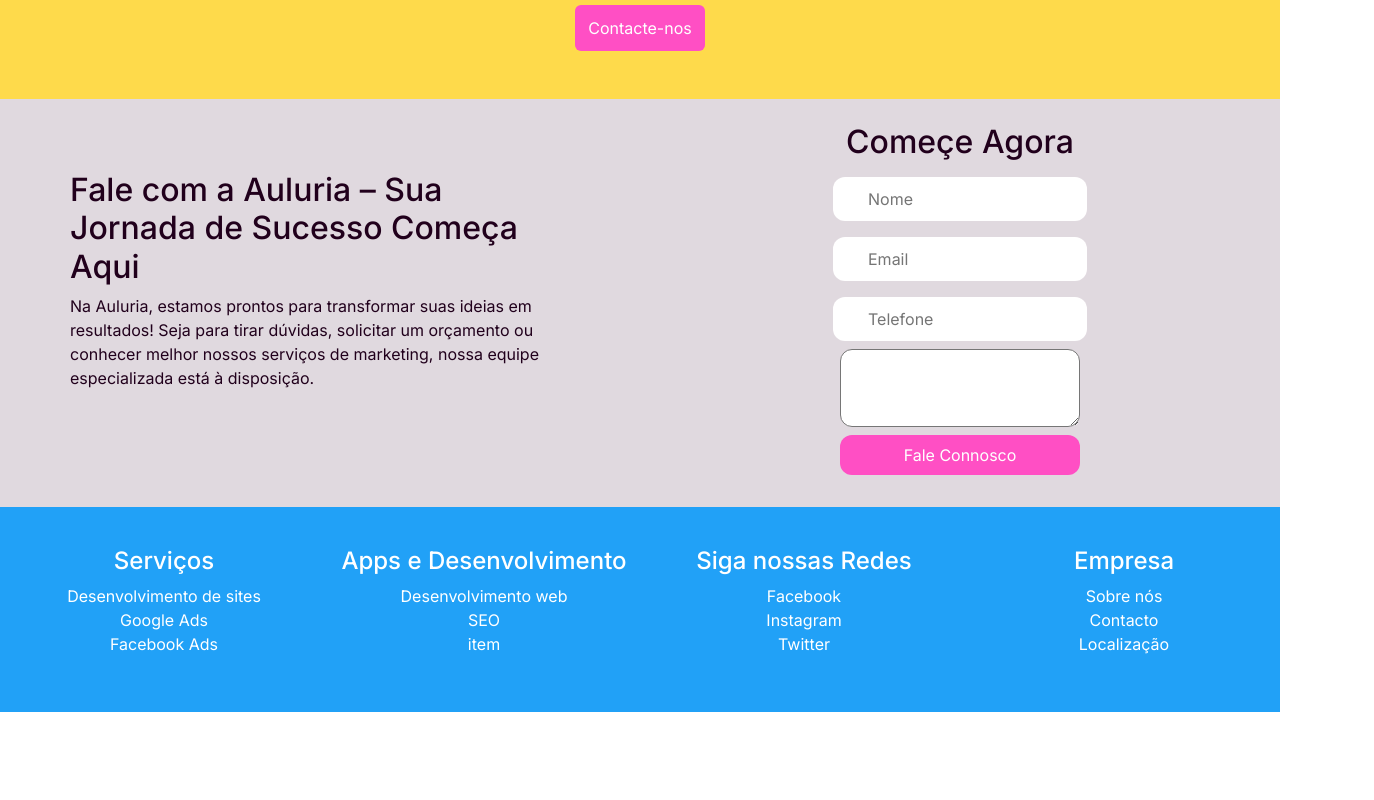
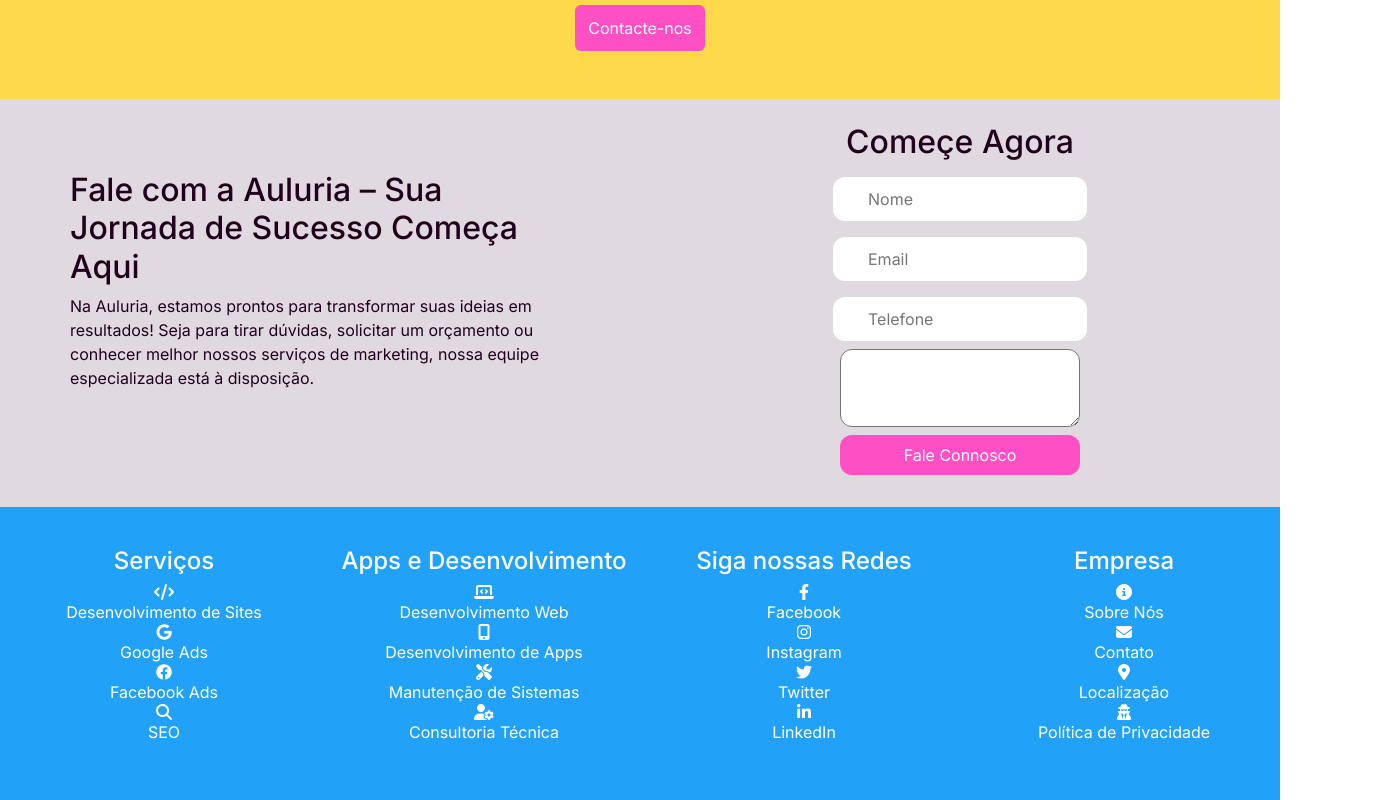
Before and after one commit to m3rcio/algomark2, an Angular app: page / in a window 1280 px wide. Shown: the part 2761-3561 px from the top of the page, 1374 px wide, since content can reach past the window. Before the commit the page ends 3473 px from the top, so only its background shows below. Built offline with nearby package versions, Linux system fonts and the light colour scheme.

Commit message:
adicionado links no footer e resolvido scrolling horizontal

```diff
--- a/src/app/app.component.css
+++ b/src/app/app.component.css
@@ -1,6 +1,10 @@
 /* @import '../assets/css/fontawesome.css'; */
 @import url('https://fonts.googleapis.com/css2?family=Inter:ital,opsz,wght@0,14..32,100..900;1,14..32,100..900&family=Outfit:wght@100..900&display=swap');
 
+
+body{
+      overflow-x: hidden;
+}
 *{
     font-family: "Inter", sans-serif;
     font-style: normal;
@@ -227,11 +231,13 @@
 }
 
 footer{
-    width: 100%;
     background-color: rgb(33, 161, 247);
     padding-top: 40px;
     padding-bottom: 40px;
     color: white;
+    box-sizing: border-box;
+    max-width: 100vw;
+    overflow-x: hidden;
 }
 
 footer h4{
--- a/src/app/app.component.html
+++ b/src/app/app.component.html
@@ -1,4 +1,4 @@
-
+<link rel="stylesheet" href="https://cdnjs.cloudflare.com/ajax/libs/font-awesome/6.4.2/css/all.min.css">
     <header>
         <div class="menu">
             <div class="menu-btn">Menu</div>
@@ -89,31 +89,47 @@
 
         </div>
     </main>
-    <footer>
-        <div class="row">
-            <div class="col-lg-3"><ul>
+<footer>
+    <div class="row">
+        <div class="col-lg-3">
+            <ul>
                 <li><h4>Serviços</h4></li>
-                <li>Desenvolvimento de sites</li>
-                <li>Google Ads</li>
-                <li>Facebook Ads</li>
-            </ul></div>
-            <div class="col-lg-3"><ul>
+                <li><i class="fas fa-code"></i> Desenvolvimento de Sites</li>
+                <li><i class="fab fa-google"></i> Google Ads</li>
+                <li><i class="fab fa-facebook"></i> Facebook Ads</li>
+                <li><i class="fas fa-search"></i> SEO</li>
+            </ul>
+        </div>
+
+        <div class="col-lg-3">
+            <ul>
                 <li><h4>Apps e Desenvolvimento</h4></li>
-                <li>Desenvolvimento web</li>
-                <li>SEO</li>
-                <li>item</li>
-            </ul></div>
-            <div class="col-lg-3"><ul>
+                <li><i class="fas fa-laptop-code"></i> Desenvolvimento Web</li>
+                <li><i class="fas fa-mobile-alt"></i> Desenvolvimento de Apps</li>
+                <li><i class="fas fa-tools"></i> Manutenção de Sistemas</li>
+                <li><i class="fas fa-user-cog"></i> Consultoria Técnica</li>
+            </ul>
+        </div>
+
+        <div class="col-lg-3">
+            <ul>
                 <li><h4>Siga nossas Redes</h4></li>
-                <li>Facebook</li>
-                <li>Instagram</li>
-                <li>Twitter</li>
-            </ul></div>
-            <div class="col-lg-3"><ul>
+                <li><i class="fab fa-facebook-f"></i> Facebook</li>
+                <li><i class="fab fa-instagram"></i> Instagram</li>
+                <li><i class="fab fa-twitter"></i> Twitter</li>
+                <li><i class="fab fa-linkedin-in"></i> LinkedIn</li>
+            </ul>
+        </div>
+
+        <div class="col-lg-3">
+            <ul>
                 <li><h4>Empresa</h4></li>
-                <li>Sobre nós</li>
-                <li>Contacto</li>
-                <li>Localização</li>
-            </ul></div>
+                <li><i class="fas fa-info-circle"></i> Sobre Nós</li>
+                <li><i class="fas fa-envelope"></i> Contato</li>
+                <li><i class="fas fa-map-marker-alt"></i> Localização</li>
+                <li><i class="fas fa-user-secret"></i> Política de Privacidade</li>
+            </ul>
         </div>
-    </footer><router-outlet></router-outlet>
+    </div>
+</footer>
+<router-outlet></router-outlet>
--- a/src/index.html
+++ b/src/index.html
@@ -8,6 +8,7 @@
   <link rel="icon" type="image/x-icon" href="favicon.ico">
        <!-- Bootstrap core CSS -->
 <link href="https://cdn.jsdelivr.net/npm/bootstrap@5.3.6/dist/css/bootstrap.min.css" rel="stylesheet" integrity="sha384-4Q6Gf2aSP4eDXB8Miphtr37CMZZQ5oXLH2yaXMJ2w8e2ZtHTl7GptT4jmndRuHDT" crossorigin="anonymous">
+<link rel="stylesheet" href="https://cdnjs.cloudflare.com/ajax/libs/font-awesome/6.4.2/css/all.min.css">
 </head>
 <body>
   <app-root></app-root>
```
